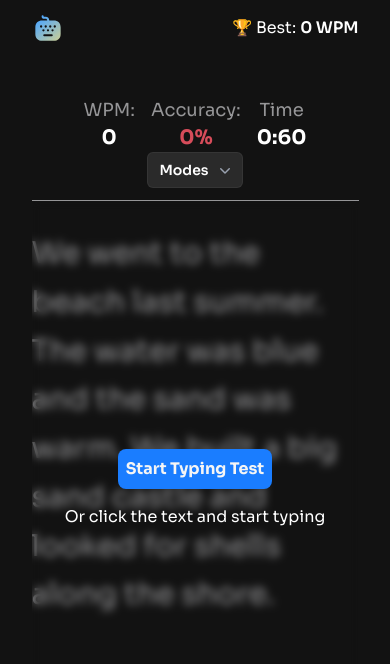
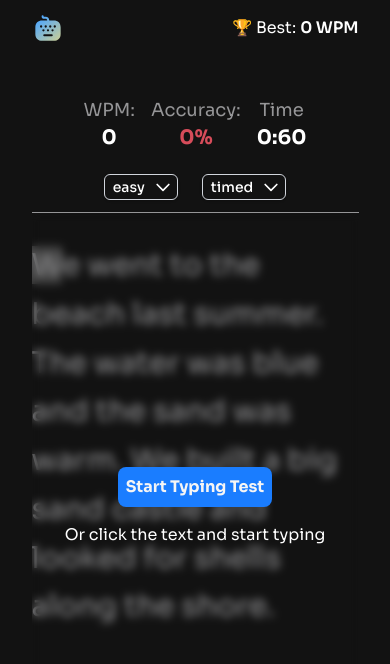
Before and after one commit to SupremeJA/typing-speed-test, a React (Vite) app: page / in a window 390 px wide. Shown: the top 664 px of the page. Built offline with nearby package versions, Linux system fonts and the light colour scheme.

Commit message:
added mobile mode view

```diff
--- a/src/App.css
+++ b/src/App.css
@@ -40,6 +40,9 @@ body {
     @apply text-lg text-neutral-400;
 }
 
+.caret {
+    @apply bg-neutral-0/20 transition duration-200;
+}
 .correct {
     @apply text-green-500 transition duration-200;
 }
--- /dev/null
+++ b/src/components/Dropdown.jsx
@@ -0,0 +1,71 @@
+import { useState } from "react";
+
+function Dropdown({ list, typeFunc, type }) {
+  const [isOpen, setIsOpen] = useState(false);
+  const [name, setName] = useState(type);
+
+  const toggleDropdown = () => {
+    setIsOpen(!isOpen);
+  };
+  return (
+    <>
+      <div className="relative inline-block text-left">
+        <div>
+          <button
+            onClick={toggleDropdown}
+            className="inline-flex justify-center w-full rounded-md
+                    border border-gray-300 shadow-sm px-2 py-0.5 bg-neutral-900
+                    text-sm font-medium text-neutral-0
+                    focus:outline-none"
+          >
+            {name}
+            <svg
+              className="ml-2 -mr-1 h-5 w-5"
+              xmlns="https://www.w3.org/2000/svg"
+              fill="none"
+              viewBox="0 0 24 24"
+              stroke="currentColor"
+              aria-hidden="true"
+            >
+              <path
+                strokeLinecap="round"
+                strokeLinejoin="round"
+                strokeWidth="2"
+                d="M19 9l-7 7-7-7"
+              />
+            </svg>
+          </button>
+        </div>
+
+        {isOpen && (
+          <div
+            className="origin-top-right absolute right-0 mt-2
+                    rounded-md shadow-lg bg-neutral-900 ring-1 ring-black ring-opacity-5
+                    focus:outline-none"
+            role="menu"
+          >
+            <div className="py-1" role="none">
+              {list.map((e, i) => (
+                <a
+                  href="#"
+                  className={`block px-4 py-2   ${type === e ? "bg-neutral-0 text-neutral-800" : "text-neutral-0"}`}
+                  role="menuitem"
+                  key={i}
+                  onClick={() => {
+                    typeFunc(e);
+                    setName(e);
+                    setIsOpen(false);
+                  }}
+                >
+                  {e} {e === "timed" ? "(60s)" : ""}
+                </a>
+              ))}
+            </div>
+          </div>
+        )}
+      </div>
+    </>
+  );
+}
+
+export default Dropdown;
--- a/src/components/MobileSettings.jsx
+++ b/src/components/MobileSettings.jsx
@@ -1,66 +1,18 @@
-import { ModeButton } from "./index";
+import Dropdown from "./Dropdown";
 
-function MobileSettings() {
+function MobileSettings({
+  testModeList,
+  difficultyList,
+  handleDiff,
+  difficulty,
+  testMode,
+  setTestMode,
+}) {
   return (
-    <>
-      <el-dropdown class="inline-block">
-        <button class="inline-flex w-full justify-center gap-x-1.5 rounded-md bg-white/10 px-3 py-2 text-sm font-semibold text-white inset-ring-1 inset-ring-white/5 hover:bg-white/20">
-          Modes
-          <svg
-            viewBox="0 0 20 20"
-            fill="currentColor"
-            data-slot="icon"
-            aria-hidden="true"
-            class="-mr-1 size-5 text-gray-400"
-          >
-            <path
-              d="M5.22 8.22a.75.75 0 0 1 1.06 0L10 11.94l3.72-3.72a.75.75 0 1 1 1.06 1.06l-4.25 4.25a.75.75 0 0 1-1.06 0L5.22 9.28a.75.75 0 0 1 0-1.06Z"
-              clipRule="evenodd"
-              fillRule="evenodd"
-            />
-          </svg>
-        </button>
-
-        <el-menu
-          anchor="bottom end"
-          popover
-          class="w-56 origin-top-right rounded-md bg-gray-800 outline-1 -outline-offset-1 outline-white/10 transition transition-discrete [--anchor-gap:--spacing(2)] data-closed:scale-95 data-closed:transform data-closed:opacity-0 data-enter:duration-100 data-enter:ease-out data-leave:duration-75 data-leave:ease-in"
-        >
-          <div class="py-1">
-            <a
-              href="#"
-              class="block px-4 py-2 text-sm text-gray-300 focus:bg-white/5 focus:text-white focus:outline-hidden"
-            >
-              Account settings
-            </a>
-            <a
-              href="#"
-              class="block px-4 py-2 text-sm text-gray-300 focus:bg-white/5 focus:text-white focus:outline-hidden"
-            >
-              Support
-            </a>
-            <a
-              href="#"
-              class="block px-4 py-2 text-sm text-gray-300 focus:bg-white/5 focus:text-white focus:outline-hidden"
-            >
-              License
-            </a>
-            <form action="#" method="POST">
-              <button
-                type="submit"
-                class="block w-full px-4 py-2 text-left text-sm text-gray-300 focus:bg-white/5 focus:text-white focus:outline-hidden"
-              >
-                Sign out
-              </button>
-            </form>
-          </div>
-        </el-menu>
-      </el-dropdown>
-      <script
-        src="https://cdn.jsdelivr.net/npm/@tailwindplus/elements@1"
-        type="module"
-      ></script>
-    </>
+    <div className="md:hidden flex gap-6 mt-5 z-999 ">
+      <Dropdown list={difficultyList} type={difficulty} typeFunc={handleDiff} />
+      <Dropdown list={testModeList} type={testMode} typeFunc={setTestMode} />
+    </div>
   );
 }
 
--- a/src/components/Settings.jsx
+++ b/src/components/Settings.jsx
@@ -27,7 +27,14 @@ function Settings() {
         testMode={testMode}
         setTestMode={setTestMode}
       />
-      <MobileSettings />
+      <MobileSettings
+        testModeList={testModeList}
+        difficultyList={difficultyList}
+        handleDiff={handleDifficultyChange}
+        difficulty={difficulty}
+        testMode={testMode}
+        setTestMode={setTestMode}
+      />
     </>
   );
 }
--- a/src/components/Test.jsx
+++ b/src/components/Test.jsx
@@ -68,14 +68,18 @@ function Test() {
           />
           {question.split("").map((e, i) => {
             let style = "";
+            let caret = "";
+
             const char = inputVal[i];
+            const charLength = inputVal.length;
 
             if (char !== undefined) {
               style = char === e ? "correct" : "wrong";
             }
+            caret = charLength === i ? "caret" : "";
 
             return (
-              <span id={i} key={i} className={style}>
+              <span id={i} key={i} className={`${style} ${caret}`}>
                 {e}
               </span>
             );
--- a/src/components/TestFooter.jsx
+++ b/src/components/TestFooter.jsx
@@ -1,5 +1,6 @@
 import { useState } from "react";
 import { useTyping } from "../context/TypingContext";
+import { MobileSettings } from ".";
 
 function TestFooter() {
   const [shake, setShake] = useState(false);
--- a/src/components/Timer.jsx
+++ b/src/components/Timer.jsx
@@ -6,8 +6,7 @@ function Timer({ timeLeft, format }) {
   return (
     <span>
       <p>Time</p>
-      {/* {console.log(format === `00:00`)}*/}
-      {console.log("hi")}
+
       <strong>{testMode === "passage" ? format : `0:${timeLeft}`}</strong>
     </span>
   );
--- a/src/context/TypingContext.jsx
+++ b/src/context/TypingContext.jsx
@@ -64,6 +64,8 @@ function reducer(state, action) {
       return {
         ...initialState,
         question: state.message,
+        testModeList: state.testModeList,
+        difficultyList: state.difficultyList,
         difficulty: action.payload,
         testMode: state.testMode,
         reset: true,
@@ -88,6 +90,8 @@ function reducer(state, action) {
       return {
         ...initialState,
         question: state.question,
+        testModeList: state.testModeList,
+        difficultyList: state.difficultyList,
         difficulty: state.difficulty,
         testMode: state.testMode,
         reset: true,
```
Also changed, not shown: 1 other file (tests, documents, lock files or other folders).
